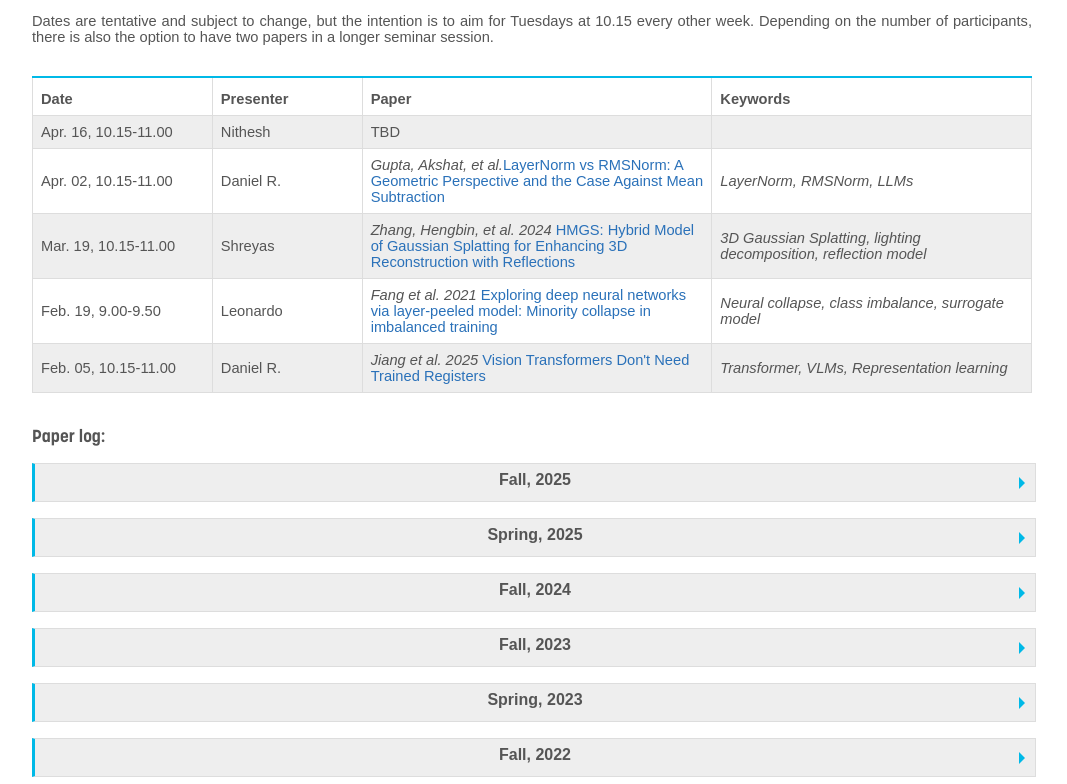
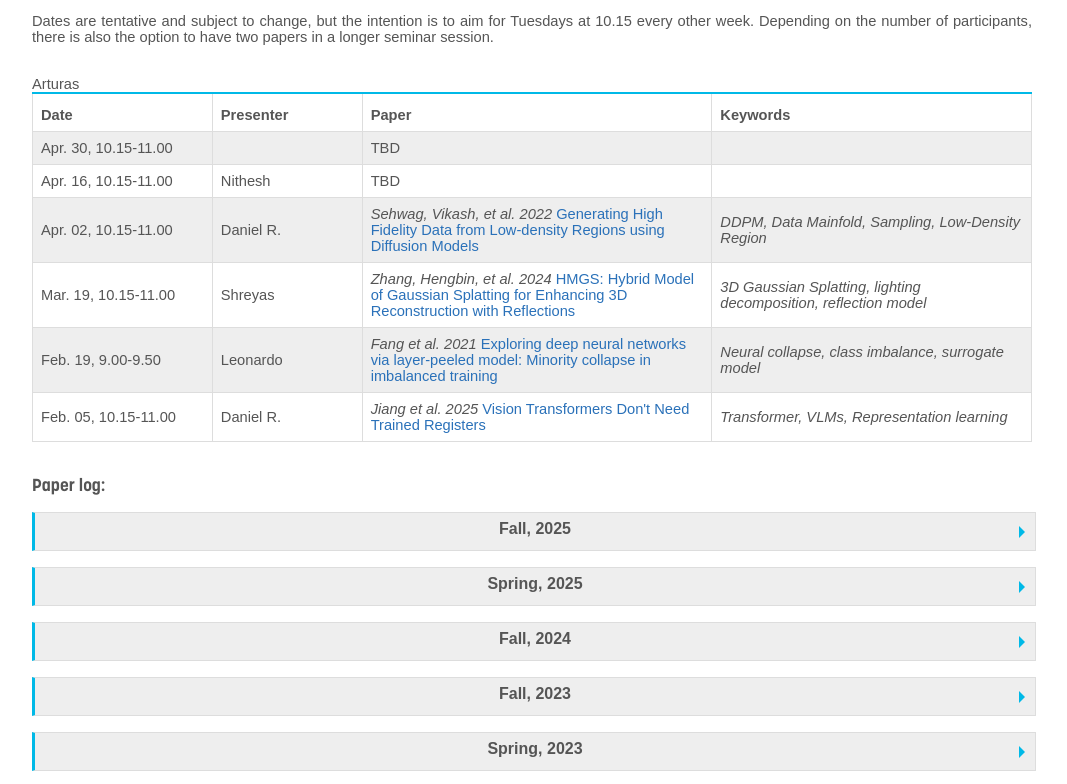
Before and after one commit to limchaos/VCL_readinggroup, a plain HTML site: page index.html in a window 1280 px wide. Shown: the part 1820-2604 px from the top of the page, without its empty margins (108-1175 px from the left). Drawn offline with Linux system fonts and the light colour scheme.

Commit message:
modified:   index.html

```diff
--- a/index.html
+++ b/index.html
@@ -104,8 +104,9 @@
         <col style="width:35%">
         <col style="width:32%">
         <tr><th>Date</th><th>Presenter</th><th>Paper</th><th>Keywords</th></tr>
+        <tr><td>Apr. 30, 10.15-11.00</td><td></td>Arturas<td><i></i>TBD</td><td><i> </i></td></tr>
         <tr><td>Apr. 16, 10.15-11.00</td><td>Nithesh</td><td><i></i>TBD</td><td><i> </i></td></tr>
-        <tr><td>Apr. 02, 10.15-11.00</td><td>Daniel R.</td><td><i>Gupta, Akshat, et al.</i><a href="https://openreview.net/pdf?id=JiL0sYCGeP">LayerNorm vs RMSNorm: A Geometric Perspective and the Case Against Mean Subtraction</a></td><td><i> LayerNorm, RMSNorm, LLMs</i></td></tr>
+        <tr><td>Apr. 02, 10.15-11.00</td><td>Daniel R.</td><td><i>Sehwag, Vikash, et al. 2022</i> <a href="https://arxiv.org/pdf/2203.17260">Generating High Fidelity Data from Low-density Regions using Diffusion Models</a></td><td><i> DDPM, Data Mainfold, Sampling, Low-Density Region</i></td></tr>
         <tr><td>Mar. 19, 10.15-11.00</td><td>Shreyas</td><td><i>Zhang, Hengbin, et al. 2024</i> <a href="https://openaccess.thecvf.com/content/ACCV2024/papers/Zhang_HMGS_Hybrid_Model_of_Gaussian_Splatting_for_Enhancing_3D_Reconstruction_ACCV_2024_paper.pdf">HMGS: Hybrid Model of Gaussian Splatting for Enhancing 3D Reconstruction with Reflections</a></td><td><i> 3D Gaussian Splatting, lighting decomposition, reflection model</i></td></tr>
         <tr><td>Feb. 19, 9.00-9.50</td><td>Leonardo</td><td><i>Fang et al. 2021</i> <a href="https://arxiv.org/pdf/2101.12699">Exploring deep neural networks via layer-peeled model: Minority collapse in imbalanced training</a></td><td><i> Neural collapse, class imbalance, surrogate model</i></td></tr>
         <tr><td>Feb. 05, 10.15-11.00</td><td>Daniel R.</td><td><i>Jiang et al. 2025</i> <a href="https://arxiv.org/abs/2506.08010">Vision Transformers Don't Need Trained Registers</a></td><td><i> Transformer, VLMs, Representation learning</i></td></tr>
```
Also changed, not shown: 2026-03.txt (added), 1 other file.
